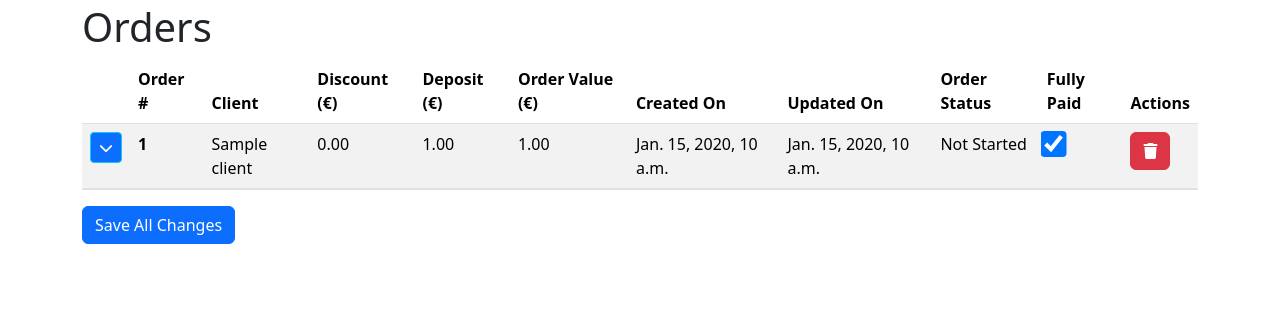
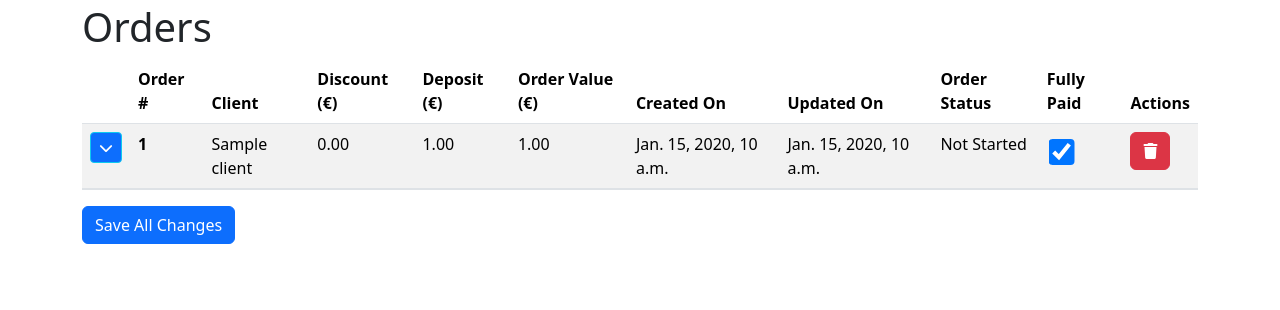
Before and after one commit to dimispapa/slotted-need, a Django app: page /orders/ in a window 1280 px wide. Shown: the part 101-411 px from the top of the page. Run offline with Django 5.2, Linux system fonts and the light colour scheme; data comes from the database, SQL or seed files in the repository; tables that the repository leaves empty hold one stand-in row (values such as "Sample post"); some libraries are stand-ins or nearby versions.

Commit message:
styles: add padding to paid checkbox

```diff
--- a/orders/templates/orders/orders.html
+++ b/orders/templates/orders/orders.html
@@ -47,7 +47,7 @@
             <td>{{ order.created_on }}</td>
             <td>{{ order.updated_on }}</td>
             <td>{{ order.get_order_status_display }}</td>
-            <td class="paid-check">{{ form.paid }}</td>
+            <td class="p-md-3 p-2">{{ form.paid }}</td>
             <td>
               <!-- Delete Button -->
               <button type="submit" name="delete_order" class="btn btn-danger" value="{{ order.id }}"
```
